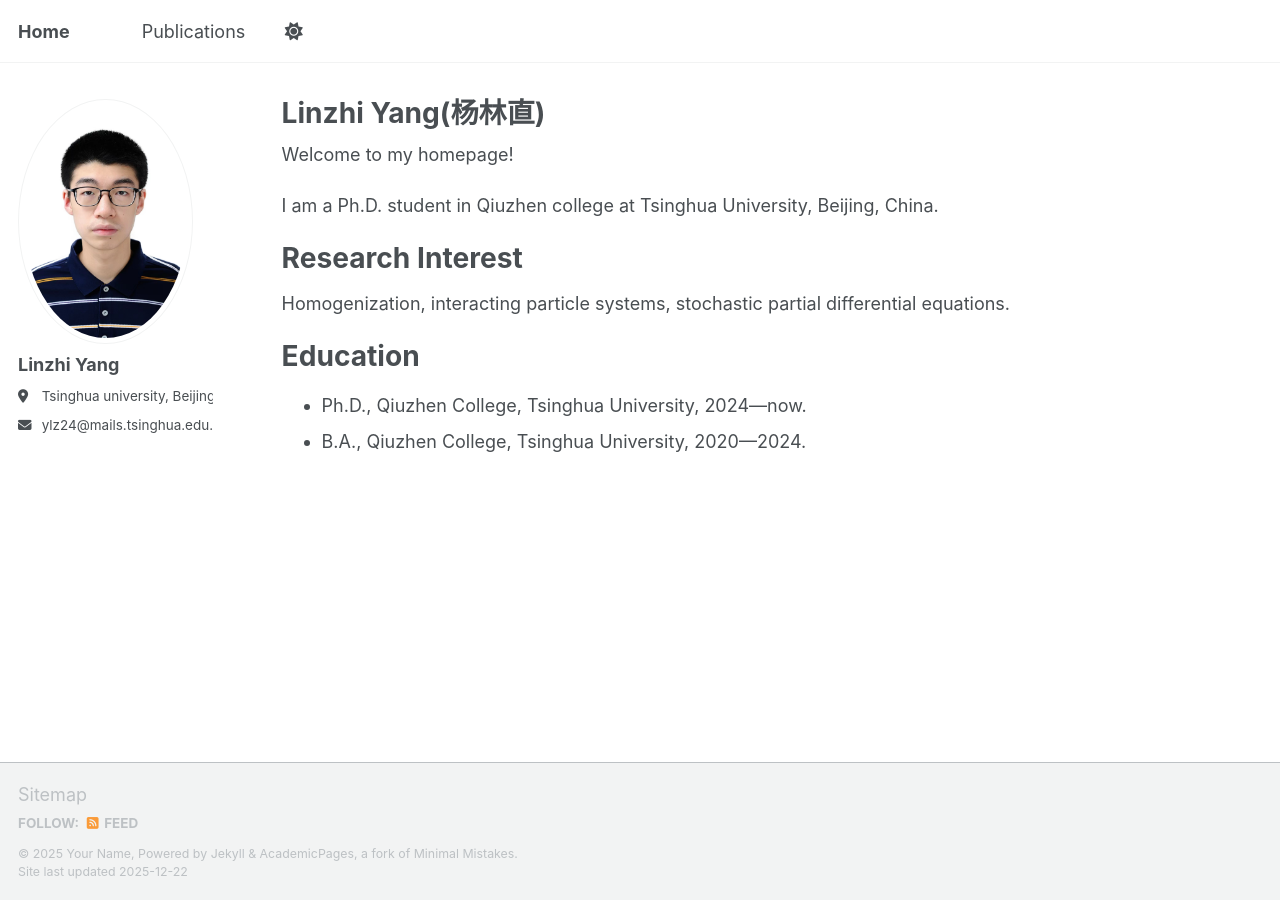
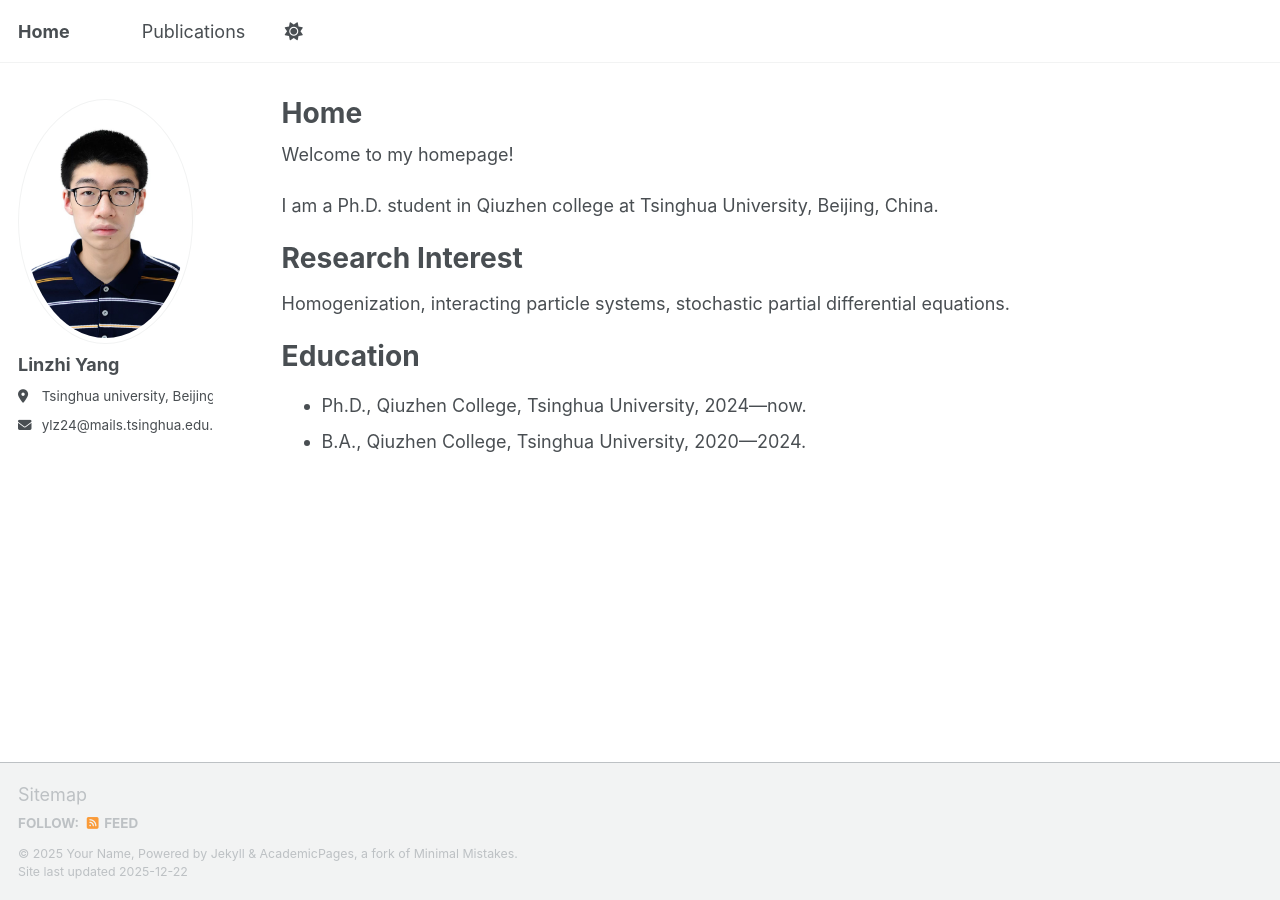
Before and after one commit to linzhi-yang/linzhi-yang.github.io, a Jekyll site: the page built from _pages/about.md, in a window 1280 px wide. Built offline with Jekyll 4.4.1, drawn with Linux system fonts in a browser that asks for light colours; a script bundle is joined from its source files by our own code; library files that are not in the unit come from our copies.

Commit message:
Update about.md

```diff
--- a/_pages/about.md
+++ b/_pages/about.md
@@ -1,6 +1,6 @@
 ---
 permalink: /
-title: "Linzhi Yang(杨林直)"
+title: "Home"
 author_profile: true
 redirect_from:
   - /about/
```
